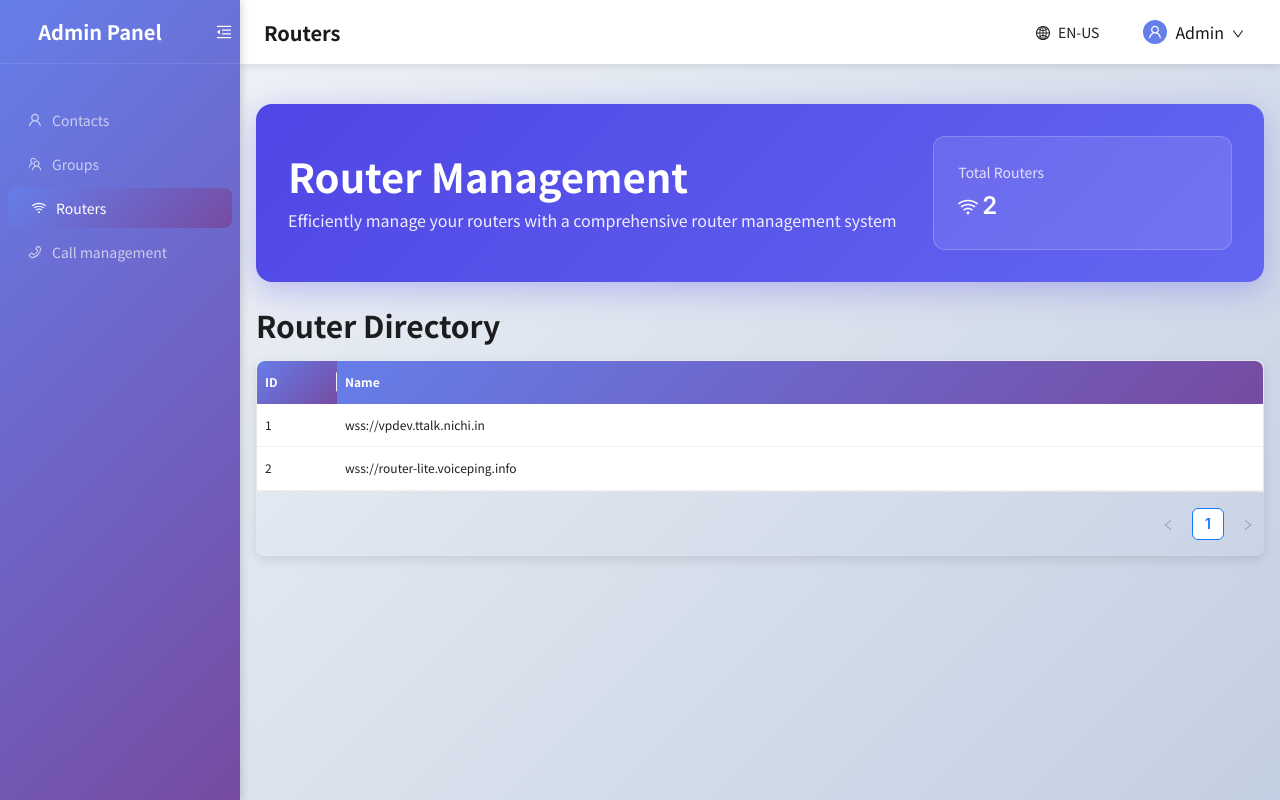
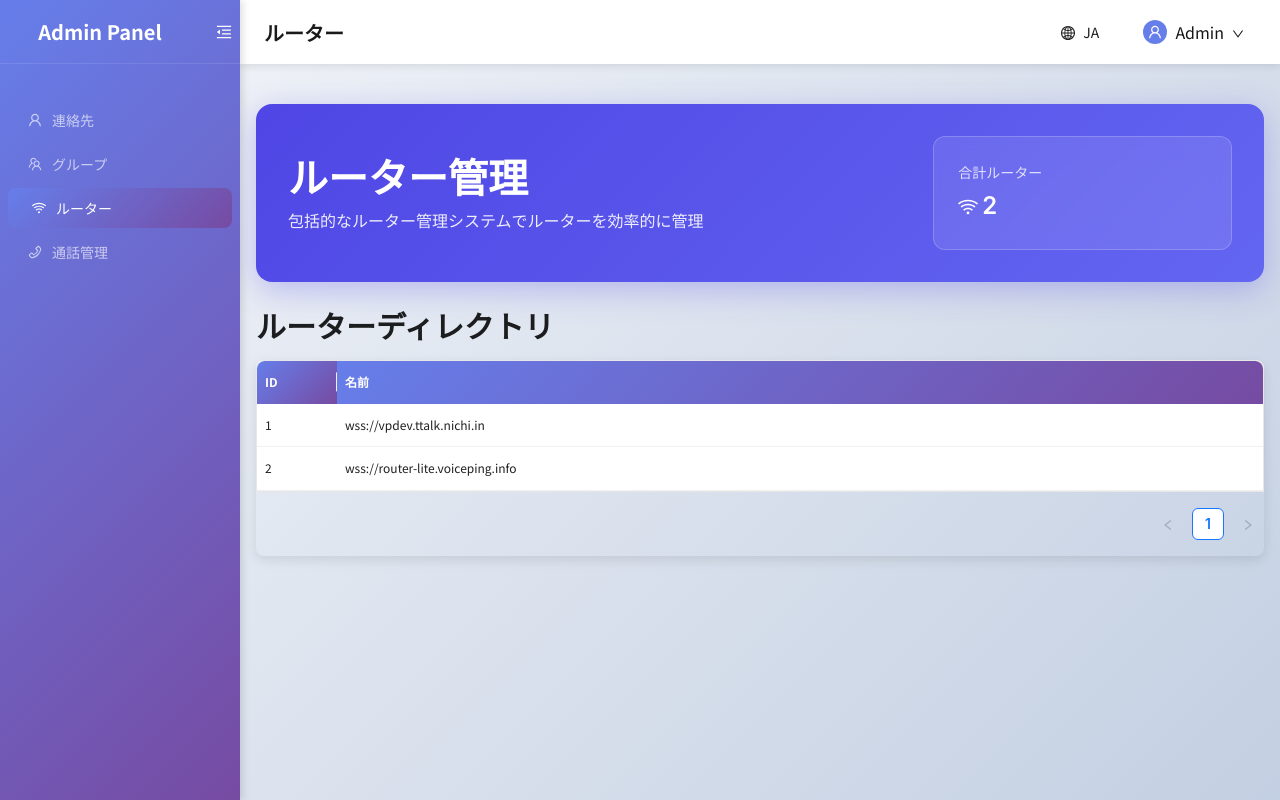
Before and after one commit to HarishNichi/demo-ttalk, a Next.js app: page /routers in a window 1280 px wide. Built offline with nearby package versions, Linux system fonts and the light colour scheme.

Commit message:
feat(i18n): change default language to japanese
- Remove LanguageDetector and force Japanese as default language
- Update fallback language to Japanese across all i18n configurations
- Set initial language state to Japanese in components

```diff
--- a/i18n.js
+++ b/i18n.js
@@ -1,12 +1,10 @@
 import i18n from 'i18next';
 import { initReactI18next } from 'react-i18next';
-import LanguageDetector from 'i18next-browser-languagedetector';
 
 import en from './src/locales/en.json';
 import ja from './src/locales/ja.json';
 
 i18n
-  .use(LanguageDetector)
   .use(initReactI18next)
   .init({
     resources: {
@@ -17,7 +15,8 @@ i18n
         translation: ja,
       },
     },
-    fallbackLng: 'en',
+    fallbackLng: 'ja',
+    lng: 'ja', // 👈 Force initial language
     debug: true,
     interpolation: {
       escapeValue: false,
--- a/src/app/Sidebar.js
+++ b/src/app/Sidebar.js
@@ -276,7 +276,7 @@ export const AppHeader = () => {
   const router = useRouter();
   const [isMobile, setIsMobile] = useState(false);
   const { t } = useTranslation();
-  const [currentLanguage, setCurrentLanguage] = useState(i18n.language);
+  const [currentLanguage, setCurrentLanguage] = useState('ja');
 
   useEffect(() => {
     // eslint-disable-next-line react-hooks/set-state-in-effect
--- a/src/app/i18nClient.js
+++ b/src/app/i18nClient.js
@@ -7,9 +7,8 @@ import ja from '../locales/ja.json';
 
 i18n
   .use(initReactI18next)
-  .use(LanguageDetector)
   .init({
-    fallbackLng: 'en',
+    fallbackLng: 'ja',
     debug: true,
     resources: {
       en: {
--- a/src/i18nConfig.js
+++ b/src/i18nConfig.js
@@ -1,6 +1,6 @@
 export const i18nConfig = {
   locales: ['en', 'ja'],
-  defaultLocale: 'en',
+  defaultLocale: 'ja',
 };
 
 export const languages = i18nConfig.locales;
```
